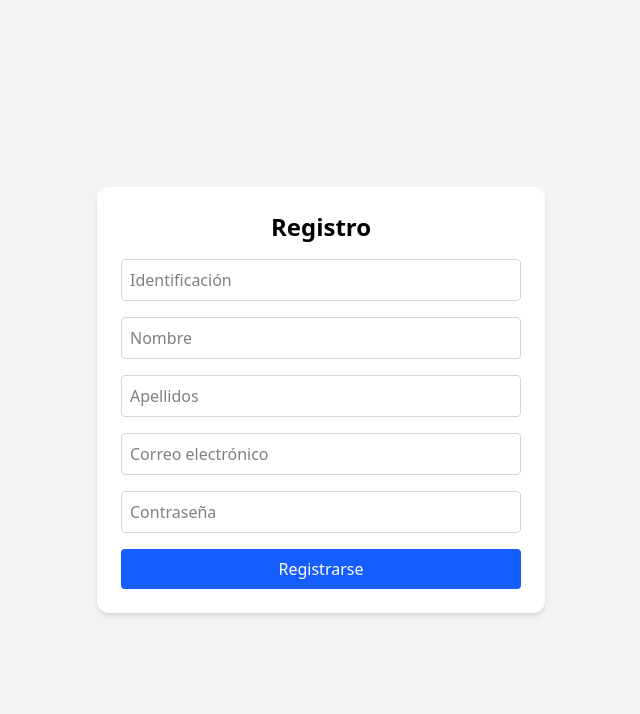
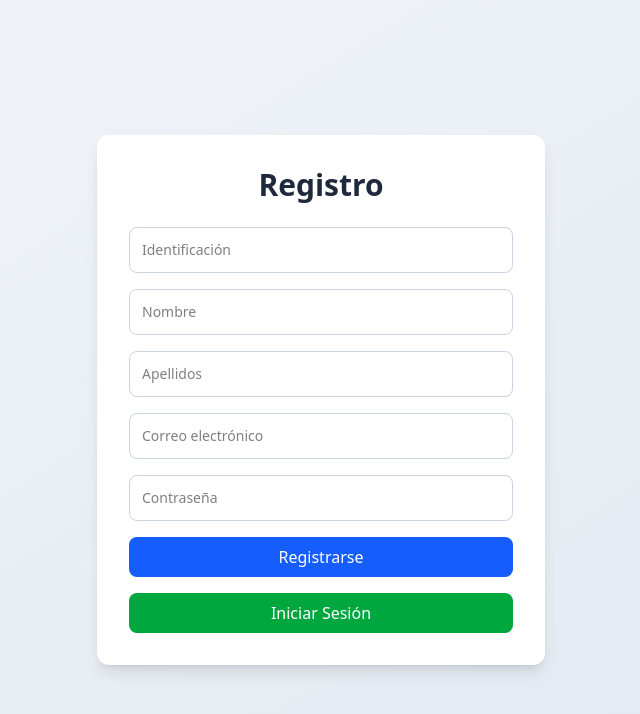
Before and after one commit to Juanxxdbs3/diagnosticoCadenaSuministro, a React (Vite) app: page /registro in a window 1280 px wide. Shown: the top 714 px of the page, without its empty margins (319-959 px from the left). Built offline with nearby package versions, Linux system fonts and the light colour scheme.

Commit message:
Cambiando ciertas rutas

```diff
--- a/src/pages/Login.jsx
+++ b/src/pages/Login.jsx
@@ -18,7 +18,7 @@ const Login = () => {
 
       if (res.data.success) {
         // Aquí podrías guardar token o ID en localStorage si usas JWT
-        navigate("/dashboard");
+        navigate("/encuestas");
       } else {
         setError("Credenciales incorrectas");
       }
@@ -34,14 +34,14 @@ const Login = () => {
   };
 
   return (
-    <div className="min-h-screen flex items-center justify-center bg-gray-100">
-      <form onSubmit={handleSubmit} className="bg-white p-6 rounded-xl shadow-md w-full max-w-md">
-        <h2 className="text-2xl font-bold mb-4 text-center">Iniciar Sesión</h2>
-        {error && <p className="text-red-500 text-sm mb-2">{error}</p>}
+    <div className="min-h-screen flex items-center justify-center bg-gradient-to-br from-[#f1f5f9] to-[#e2e8f0] px-4">
+      <form onSubmit={handleSubmit} className="bg-white p-8 rounded-xl shadow-lg w-full max-w-md">
+        <h2 className="text-3xl font-bold mb-6 text-center text-[#1e293b]">Iniciar Sesión</h2>
+        {error && <p className="text-red-500 text-sm mb-4 text-center">{error}</p>}
         <input
           type="email"
           placeholder="Correo electrónico"
-          className="w-full p-2 border border-gray-300 rounded mb-4"
+          className="w-full p-3 border border-[#cbd5e1] rounded-lg mb-4 text-sm focus:outline-none focus:ring-2 focus:ring-blue-500"
           value={email}
           onChange={(e) => setEmail(e.target.value)}
           required
@@ -49,19 +49,14 @@ const Login = () => {
         <input
           type="password"
           placeholder="Contraseña"
-          className="w-full p-2 border border-gray-300 rounded mb-4"
+          className="w-full p-3 border border-[#cbd5e1] rounded-lg mb-4 text-sm focus:outline-none focus:ring-2 focus:ring-blue-500"
           value={password}
           onChange={(e) => setPassword(e.target.value)}
           required
         />
-        <button className="w-full bg-blue-600 text-white py-2 rounded hover:bg-blue-700">
-          Iniciar Sesión
-        </button>
-        <button onClick={registro} className="w-full bg-green-600 text-white py-2 rounded hover:bg-green-700 mt-4">
-          Registrarse
-        </button>
+        <button className="w-full bg-blue-600 text-white py-2 rounded-lg hover:bg-blue-700 transition">Iniciar Sesión</button>
+        <button onClick={registro} type="button" className="w-full bg-green-600 text-white py-2 rounded-lg hover:bg-green-700 mt-4 transition">Registrarse</button>
       </form>
-
     </div>
   );
 };
--- a/src/pages/Registro.jsx
+++ b/src/pages/Registro.jsx
@@ -2,7 +2,7 @@ import { useState } from "react";
 import { useNavigate } from "react-router-dom";
 import axios from "axios";
 
-const Login = () => {
+const Registro = () => {
   const [id, setId] = useState("");
   const [nombre, setNombre] = useState("");
   const [apellidos, setApellidos] = useState("");
@@ -34,15 +34,20 @@ const Login = () => {
     }
   };
 
+  const login = () => {
+    // Aquí podrías eliminar token si usas JWT
+    navigate("/");
+  };
+
   return (
-    <div className="min-h-screen flex items-center justify-center bg-gray-100">
-      <form onSubmit={handleSubmit} className="bg-white p-6 rounded-xl shadow-md w-full max-w-md">
-        <h2 className="text-2xl font-bold mb-4 text-center">Registro</h2>
-        {error && <p className="text-red-500 text-sm mb-2">{error}</p>}
+    <div className="min-h-screen flex items-center justify-center bg-gradient-to-br from-[#f1f5f9] to-[#e2e8f0] px-4">
+      <form onSubmit={handleSubmit} className="bg-white p-8 rounded-xl shadow-lg w-full max-w-md">
+        <h2 className="text-3xl font-bold mb-6 text-center text-[#1e293b]">Registro</h2>
+        {error && <p className="text-red-500 text-sm mb-4 text-center">{error}</p>}
         <input
           type="text"
           placeholder="Identificación"
-          className="w-full p-2 border border-gray-300 rounded mb-4"
+          className="w-full p-3 border border-[#cbd5e1] rounded-lg mb-4 text-sm focus:outline-none focus:ring-2 focus:ring-blue-500"
           value={id}
           onChange={(e) => setId(e.target.value)}
           required
@@ -50,7 +55,7 @@ const Login = () => {
         <input
           type="text"
           placeholder="Nombre"
-          className="w-full p-2 border border-gray-300 rounded mb-4"
+          className="w-full p-3 border border-[#cbd5e1] rounded-lg mb-4 text-sm focus:outline-none focus:ring-2 focus:ring-blue-500"
           value={nombre}
           onChange={(e) => setNombre(e.target.value)}
           required
@@ -58,7 +63,7 @@ const Login = () => {
         <input
           type="text"
           placeholder="Apellidos"
-          className="w-full p-2 border border-gray-300 rounded mb-4"
+          className="w-full p-3 border border-[#cbd5e1] rounded-lg mb-4 text-sm focus:outline-none focus:ring-2 focus:ring-blue-500"
           value={apellidos}
           onChange={(e) => setApellidos(e.target.value)}
           required
@@ -66,7 +71,7 @@ const Login = () => {
         <input
           type="email"
           placeholder="Correo electrónico"
-          className="w-full p-2 border border-gray-300 rounded mb-4"
+          className="w-full p-3 border border-[#cbd5e1] rounded-lg mb-4 text-sm focus:outline-none focus:ring-2 focus:ring-blue-500"
           value={email}
           onChange={(e) => setEmail(e.target.value)}
           required
@@ -74,17 +79,16 @@ const Login = () => {
         <input
           type="password"
           placeholder="Contraseña"
-          className="w-full p-2 border border-gray-300 rounded mb-4"
+          className="w-full p-3 border border-[#cbd5e1] rounded-lg mb-4 text-sm focus:outline-none focus:ring-2 focus:ring-blue-500"
           value={password}
           onChange={(e) => setPassword(e.target.value)}
           required
         />
-        <button className="w-full bg-blue-600 text-white py-2 rounded hover:bg-blue-700">
-          Registrarse
-        </button>
+        <button className="w-full bg-blue-600 text-white py-2 rounded-lg hover:bg-blue-700 transition">Registrarse</button>
+        <button onClick={login} type="button" className="w-full bg-green-600 text-white py-2 rounded-lg hover:bg-green-700 mt-4 transition">Iniciar Sesión</button>
       </form>
     </div>
   );
 };
 
-export default Login;
+export default Registro;
```
